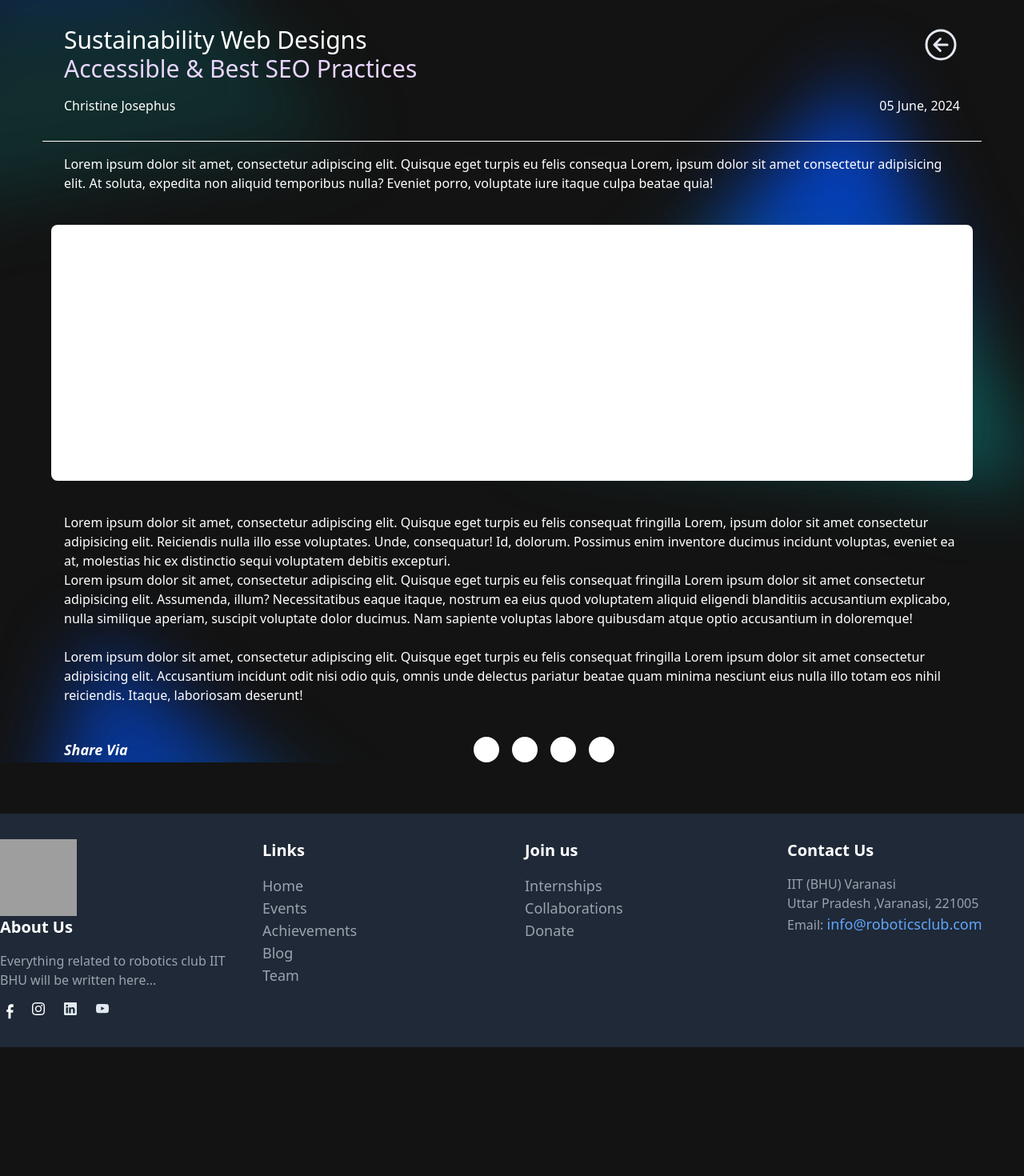
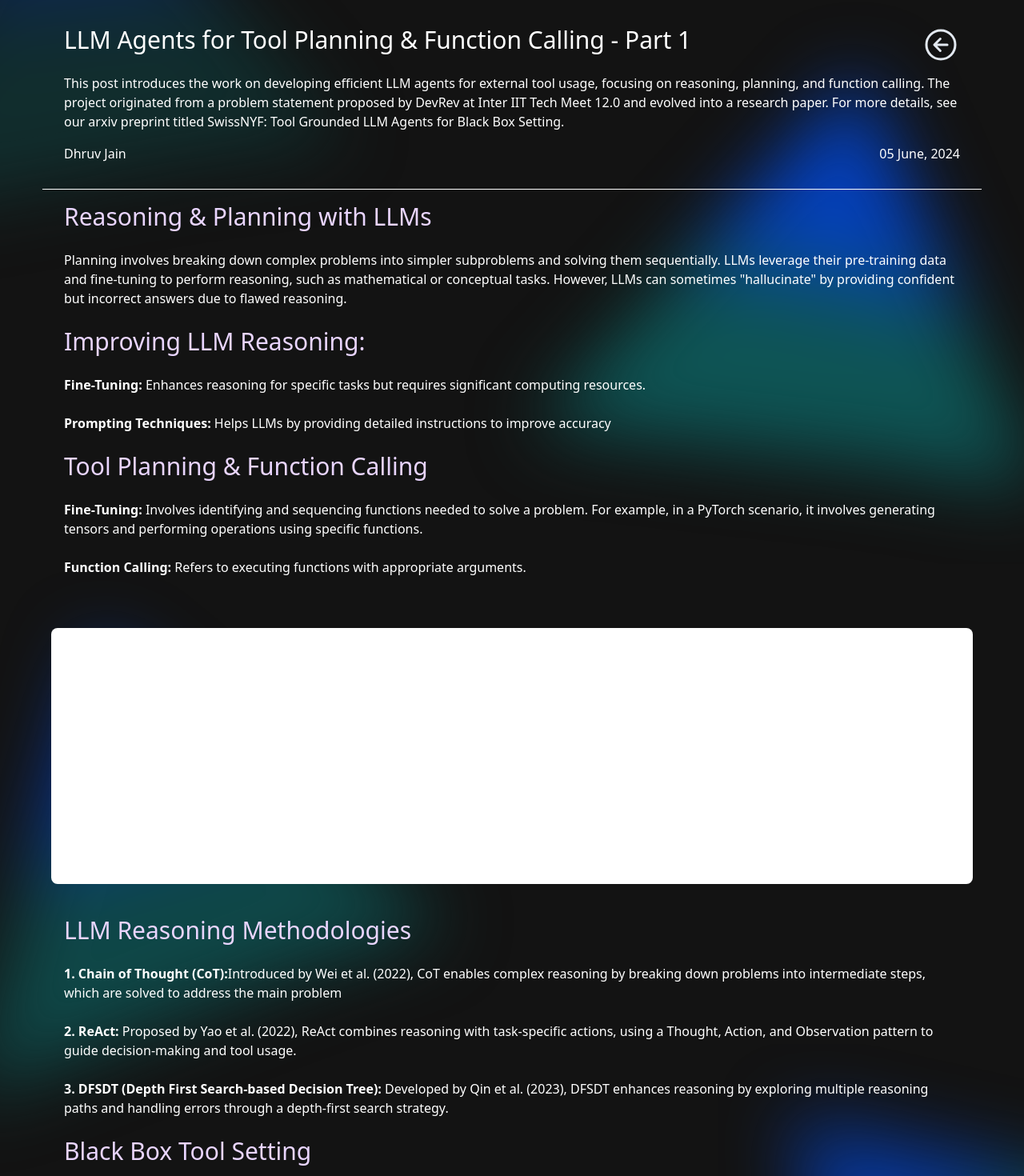
Before and after one commit to Robotics-Club-IIT-BHU/Robotics_Club_Website_24-25, a React (Vite) app in the folder frontend/: page /blogpage in a window 1280 px wide. Shown: the part 240-1710 px from the top of the page at 80% size. Before the commit the page ends 1549 px from the top, so only its background shows below. Built offline with nearby package versions, Linux system fonts and the light colour scheme; grey boxes are pictures that could not be loaded.

Commit message:
feat: Modified blog page

```diff
--- a/frontend/src/pages/blogs.jsx
+++ b/frontend/src/pages/blogs.jsx
@@ -47,24 +47,21 @@ const Blogs = () => {
                 </svg>
               </a>
               <p className="text-green-500 text-lg my-1 font-semibold">
-                Robotics
+              LLM Agents for Tool Planning & Function Calling - Part 1
               </p>
               <div className="flex justify-between items-center">
-                <div className="text-gray-500 my-1">By Writer Name</div>
-                <div className="text-white">23 Dec.</div>
-              </div>
+  <div className="text-gray-500 my-1">
+    By <a href="" className="text-blue-500 hover:underline" target="_blank" rel="noopener noreferrer">Dhruv Jain</a>
+  </div>
+  <div className="text-white">23 Dec.</div>
+</div>
+
               <div className="clear-both">
                 <p className="text-gray-300 text-md">
-                  Lorem ipsum dolor sit amet consectetur adipisicing elit. Error
-                  ad quo quia earum amet ipsum illum reiciendis temporibus,
-                  dicta sequi sunt, iusto cupiditate. Officiis animi recusandae
-                  numquam minima dolor iure.Lorem ipsum dolor sit amet
-                  consectetur adipisicing elit. Nam animi a in veniam quis
-                  explicabo autem aliquam perferendis error assumenda qui,
-                  beatae velit, voluptates reiciendis earum blanditiis non
-                  laudantium eius
+                This post introduces the work on developing efficient LLM agents for external tool usage, focusing on reasoning, planning, and function calling. The project originated from a problem statement proposed by DevRev at Inter IIT Tech Meet 12.0 and evolved into a research paper. For more details, see our arxiv preprint titled SwissNYF: Tool Grounded LLM Agents for Bl...
                 </p>
-                <a href="/blogpage" className="text-blue-400 float-end">
+                <a href="https://maximus-21.github.io/LLM-Agents-for-Tool-Planning-and-Function-Calling-Part-1/" className="text-blue-400 float-end">
+
                   See full
                 </a>
               </div>
@@ -73,10 +70,10 @@ const Blogs = () => {
         </div>
 
         <h1 className="text-center text-[#eee] font-bold text-3xl mt-8 z-10 relative">
-          RELATED BLOGS
+        More blogs coming soon!!
         </h1>
 
-        <div className="max-w-6xl mx-auto mt-8 grid grid-cols-1 sm:grid-cols-2 md:grid-cols-2 lg:grid-cols-3 gap-8 z-10 relative">
+        {/* <div className="max-w-6xl mx-auto mt-8 grid grid-cols-1 sm:grid-cols-2 md:grid-cols-2 lg:grid-cols-3 gap-8 z-10 relative">
           {[...Array(3)].map((_, index) => (
             <div
               key={index}
@@ -108,9 +105,9 @@ const Blogs = () => {
               </div>
             </div>
           ))}
-        </div>
+        </div> */}
 
-        <nav
+        {/* <nav
           aria-label="Page navigation"
           className="mt-8 flex justify-center z-10 relative"
         >
@@ -183,7 +180,7 @@ const Blogs = () => {
               </a>
             </li>
           </ul>
-        </nav>
+        </nav> */}
         <Footer/>
       </main>
     </>
--- a/frontend/src/pages/blogspage.jsx
+++ b/frontend/src/pages/blogspage.jsx
@@ -10,66 +10,113 @@ const BlogPage = () => {
           <Background />
           <Navbar />
           <div className="px-20 mt-10">
-            <h1 className="text-white text-3xl">Sustainability Web Designs <a href="/blogs" className="float-end"><IoArrowBackCircleOutline style={{ fontSize: '3rem' }}/></a></h1>
-            <h1 className="text-purple-200 text-3xl">
-              Accessible & Best SEO Practices
-            </h1>
+            <h1 className="text-white text-3xl">LLM Agents for Tool Planning & Function Calling - Part 1 <a href="/blogs" className="float-end"><IoArrowBackCircleOutline style={{ fontSize: '3rem' }}/></a></h1>
+            <br></br>
+            <p>This post introduces the work on developing efficient LLM agents for external tool usage, focusing on reasoning, planning, and function calling. The project originated from a problem statement proposed by DevRev at Inter IIT Tech Meet 12.0 and evolved into a research paper. For more details, see our arxiv preprint titled SwissNYF: Tool Grounded LLM Agents for Black Box Setting.</p>
           </div>
 
           <div className="flex justify-between items-center text-white px-20 py-4">
-            <h4>Christine Josephus</h4>
+            <h4>Dhruv Jain</h4>
             <h4>05 June, 2024</h4>
           </div>
 
           <hr className="border-t border-white mx-auto w-11/12 my-4" />
 
           <div className="mx-20 text-white">
+          <h1 className="text-purple-200 text-3xl">
+            Reasoning & Planning with LLMs
+            </h1>
+<br></br>
             <p>
-              Lorem ipsum dolor sit amet, consectetur adipiscing elit. Quisque
-              eget turpis eu felis consequa Lorem, ipsum dolor sit amet
-              consectetur adipisicing elit. At soluta, expedita non aliquid
-              temporibus nulla? Eveniet porro, voluptate iure itaque culpa
-              beatae quia!
+            Planning involves breaking down complex problems into simpler subproblems and solving them sequentially. LLMs leverage their pre-training data and fine-tuning to perform reasoning, such as mathematical or conceptual tasks. However, LLMs can sometimes "hallucinate" by providing confident but incorrect answers due to flawed reasoning.
             </p>
+          </div>
+          <br></br>
+          <div className="mx-20 text-white">
+          <h3 className="text-purple-200 text-3xl">
+          Improving LLM Reasoning:
+            </h3>
+<br></br>
+<p>
+    <strong>Fine-Tuning:</strong> Enhances reasoning for specific tasks but requires significant computing resources.
+</p>
+<br></br>
+<p>
+    <strong>Prompting Techniques: </strong> Helps LLMs by providing detailed instructions to improve accuracy
+
+</p>
+<br></br>
+          </div>
+          <div className="mx-20 text-white">
+          <h3 className="text-purple-200 text-3xl">
+          Tool Planning & Function Calling
+            </h3>
+<br></br>
+<p>
+    <strong>Fine-Tuning:</strong>  Involves identifying and sequencing functions needed to solve a problem. For example, in a PyTorch scenario, it involves generating tensors and performing operations using specific functions.
+</p>
+<br></br>
+<p>
+    <strong>Function Calling:</strong>   Refers to executing functions with appropriate arguments.
+</p>
+<br></br>
+
+
           </div>
 
           <div className="flex justify-center bg-white h-80 w-11/12 max-w-6xl mx-auto my-10 rounded-lg"></div>
 
           <div className="mx-20 text-white">
-            <p>
-              Lorem ipsum dolor sit amet, consectetur adipiscing elit. Quisque
-              eget turpis eu felis consequat fringilla Lorem, ipsum dolor sit
-              amet consectetur adipisicing elit. Reiciendis nulla illo esse
-              voluptates. Unde, consequatur! Id, dolorum. Possimus enim
-              inventore ducimus incidunt voluptas, eveniet ea at, molestias hic
-              ex distinctio sequi voluptatem debitis excepturi.
-            </p>
+          <h3 className="text-purple-200 text-3xl">
+          LLM Reasoning Methodologies
+            </h3>
+<br></br>
+<p>
+    <strong>1. Chain of Thought (CoT):</strong>Introduced by Wei et al. (2022), CoT enables complex reasoning by breaking down problems into intermediate steps, which are solved to address the main problem
+</p>
+<br></br>
+<p>
+    <strong>2. ReAct:</strong>   Proposed by Yao et al. (2022), ReAct combines reasoning with task-specific actions, using a Thought, Action, and Observation pattern to guide decision-making and tool usage.
+</p>
+<br></br>
+<p>
+    <strong>3. DFSDT (Depth First Search-based Decision Tree):</strong>  Developed by Qin et al. (2023), DFSDT enhances reasoning by exploring multiple reasoning paths and handling errors through a depth-first search strategy.
+</p>
+<br></br>
+
+
+          </div>
+          <div className="mx-20 text-white">
+          <h3 className="text-purple-200 text-3xl">
+          Black Box Tool Setting
+
+            </h3>
+<br></br>
+<p>
+In real-world scenarios, access to actual APIs or tools may not be feasible due to privacy concerns. Our work addresses this "Black Box" setting, where only tool descriptions are available, and efficient, accurate planning must be achieved without direct API access. This approach contrasts with traditional methods that rely on traversal-based exploration and can be costly in terms of tokens and resources
+</p>
+<br></br>
+
+
+
+          </div>
+          <div className="mx-20 text-white">
+          <h3 className="text-purple-200 text-3xl">
+          Conclusion
+
+            </h3>
+<br></br>
+<p>
+This introduction provides an overview of LLM reasoning and planning, focusing on tool usage in a black box setting. In the next part, we will discuss our approach to handling these challenges in the context of limited API access, as presented in our research.
+</p>
+<br></br>
+
+
+
           </div>
 
-          <div className="mx-20 text-white">
-            <p>
-              Lorem ipsum dolor sit amet, consectetur adipiscing elit. Quisque
-              eget turpis eu felis consequat fringilla Lorem ipsum dolor sit
-              amet consectetur adipisicing elit. Assumenda, illum?
-              Necessitatibus eaque itaque, nostrum ea eius quod voluptatem
-              aliquid eligendi blanditiis accusantium explicabo, nulla similique
-              aperiam, suscipit voluptate dolor ducimus. Nam sapiente voluptas
-              labore quibusdam atque optio accusantium in doloremque!
-            </p>
-          </div>
 
-          <br />
 
-          <div className="mx-20 text-white">
-            <p>
-              Lorem ipsum dolor sit amet, consectetur adipiscing elit. Quisque
-              eget turpis eu felis consequat fringilla Lorem ipsum dolor sit
-              amet consectetur adipisicing elit. Accusantium incidunt odit nisi
-              odio quis, omnis unde delectus pariatur beatae quam minima
-              nesciunt eius nulla illo totam eos nihil reiciendis. Itaque,
-              laboriosam deserunt!
-            </p>
-          </div>
 
           <div className="flex items-center justify-between mx-20 mt-10">
             <span className="italic text-lg font-bold">Share Via</span>
```
